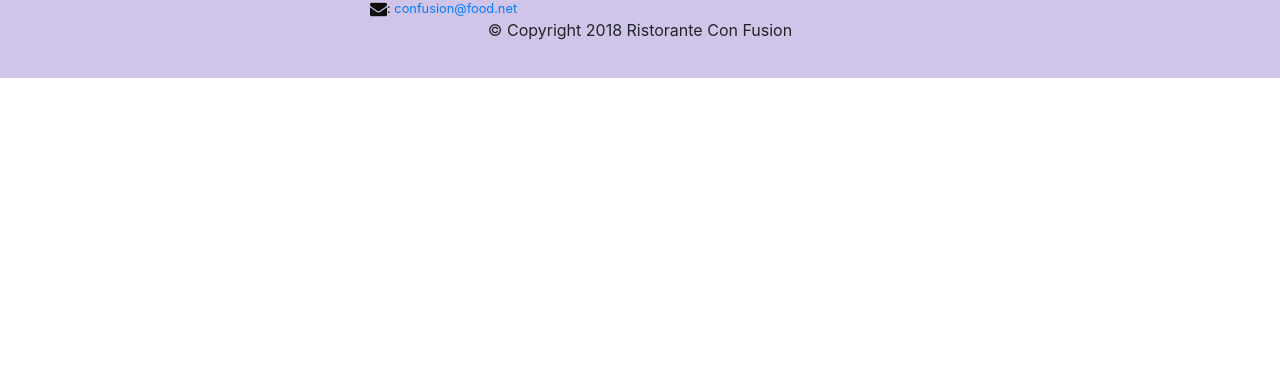
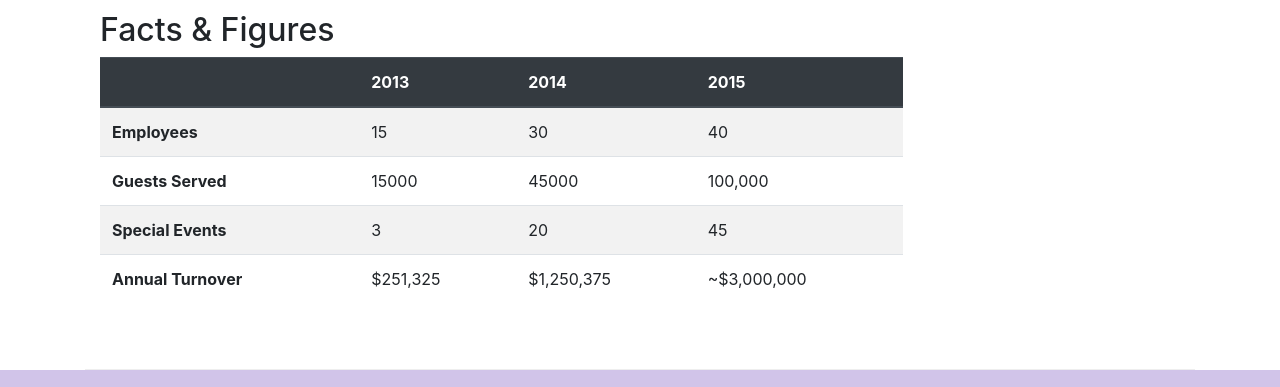
Before and after one commit to mricom/conFusion-restaurant-bootstrap4, a website: page aboutus.html in a window 1280 px wide. Shown: the part 1703-2090 px from the top of the page. Before the commit the page ends 1781 px from the top, so only its background shows below. Drawn offline with nearby package versions, Linux system fonts and the light colour scheme.

Commit message:
Tables and Cards.

```diff
--- a/aboutus.html
+++ b/aboutus.html
@@ -66,7 +66,34 @@
                 <p>Started in 2010, Ristorante con Fusion quickly established itself as a culinary icon par excellence in Hong Kong. With its unique brand of world fusion cuisine that can be found nowhere else, it enjoys patronage from the A-list clientele in Hong Kong.  Featuring four of the best three-star Michelin chefs in the world, you never know what will arrive on your plate the next time you visit us.</p>
                 <p>The restaurant traces its humble beginnings to <em>The Frying Pan</em>, a successful chain started by our CEO, Mr. Peter Pan, that featured for the first time the world's best cuisines in a pan.</p>
             </div>
-            <div>
+            <div class="col-sm">
+                <div class="card">
+                    <h3 class="card-header bg-primary text-white">
+                        Facts at a Glance
+                    </h3>
+                    <div class="card-body">
+                        <dl class="row">
+                            <dt class="col-6">Started</dt>
+                            <dd class="col-6">3 Feb. 2013</dd>
+                            <dt class="col-6">Major Stake Holder</dt>
+                            <dd class="col-6">HK Fine Foods Inc.</dd>
+                            <dt class="col-6">Last Year's Turnover</dt>
+                            <dd class="col-6">$1,250,375</dd>
+                            <dt class="col-6">Employees</dt>
+                            <dd class="col-6">40</dd>
+                        </dl>
+                    </div>
+                </div>
+            </div>
+            <div class="col-12">
+                <div class="card card-body bg-light">
+                    <blockquote class="blockquote">
+                        <p class="mb-0">You better cut the pizza in four pieces because I'm not hungry enough to eat six.</p>
+                        <footer class="blockquote-footer">Yogi Berra,
+                            <cite title="Source Title">The Wit and Wisdom of Yogi Berra, P. Pepe, Diversion Books, 2014</cite>
+                        </footer>
+                    </blockquote>
+                </div>
             </div>
         </div>
 
@@ -83,8 +110,53 @@
                 <h3>Alberto Somayya <small>Executive Chef</small></h3>
                 <p class="d-none d-sm-block">Award winning three-star Michelin chef with wide International experience having worked closely with whos-who in the culinary world, he specializes in creating mouthwatering Indo-Italian fusion experiences. He says, <em>Put together the cuisines from the two craziest cultures, and you get a winning hit! Amma Mia!</em></p>
             </div>
-       </div>
+        </div>
 
+        <div class="row row-content">
+            <div class="col-12 col-sm-9">
+                <h2>Facts & Figures</h2>
+                <div class="table-responsive">
+                    <table class="table table-striped">
+                        <thead class="thead-dark">
+                            <tr>
+                                <th>&nbsp;</th>
+                                <th>2013</th>
+                                <th>2014</th>
+                                <th>2015</th>
+                            </tr>
+                        </thead>
+                        <tbody>
+                            <tr>
+                                <th>Employees</th>
+                                <td>15</td>
+                                <td>30</td>
+                                <td>40</td>
+                            </tr>
+                            <tr>
+                                <th>Guests Served</th>
+                                <td>15000</td>
+                                <td>45000</td>
+                                <td>100,000</td>
+                            </tr>
+                            <tr>
+                                <th>Special Events</th>
+                                <td>3</td>
+                                <td>20</td>
+                                <td>45</td>
+                            </tr>
+                            <tr>
+                                <th>Annual Turnover</th>
+                                <td>$251,325</td>
+                                <td>$1,250,375</td>
+                                <td>~$3,000,000</td>
+                            </tr>
+                        </tbody>
+                    </table>
+                </div>
+            </div>
+            <div class="col-12 col-sm-3">
+            </div>
+    </div>
     </div>
 
     <footer class="footer">
```
